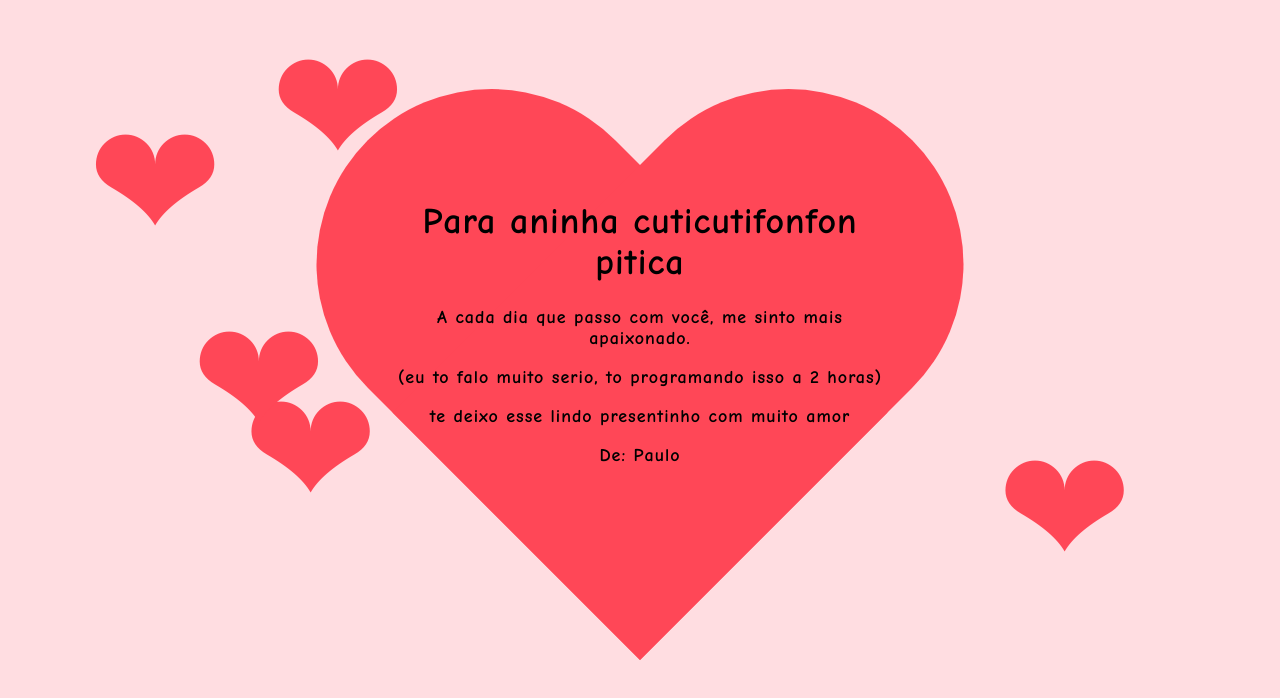
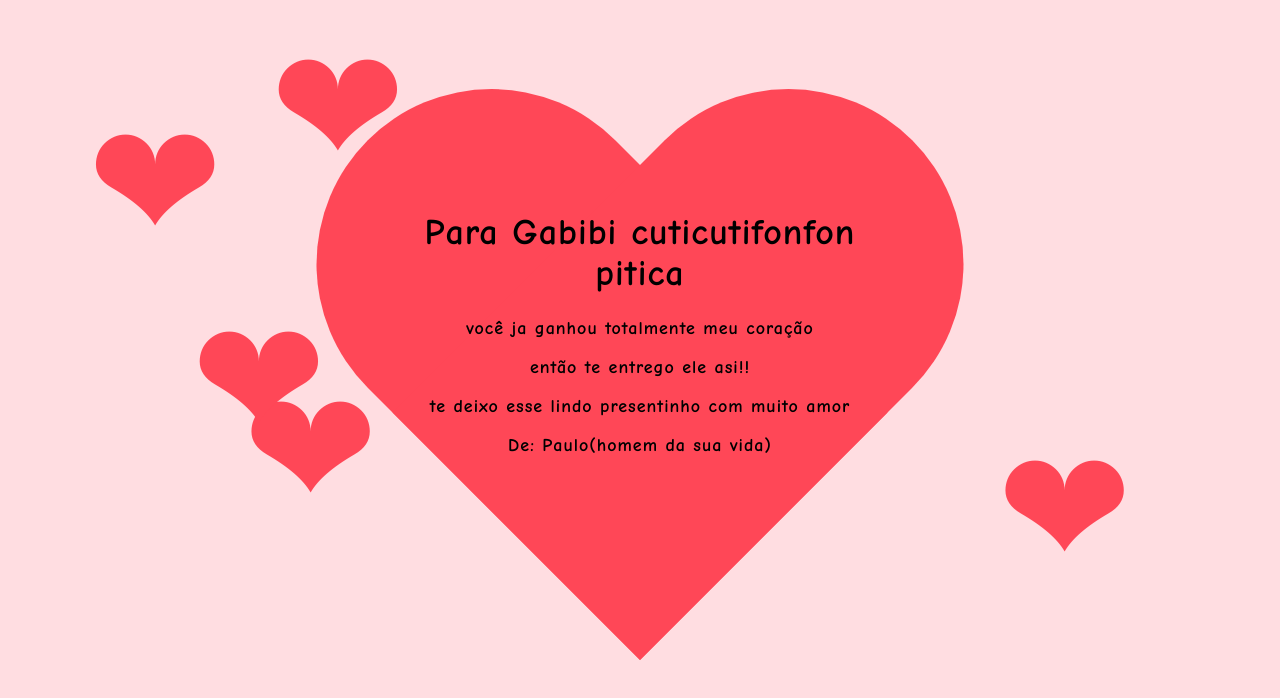
Before and after one commit to slow4/projetinho, a plain HTML site: page index.html in a window 1280 px wide. Drawn offline with Linux system fonts and the light colour scheme.

Commit message:
index.html

```diff
--- a/index.html
+++ b/index.html
@@ -10,11 +10,11 @@
 <body>
     <div class="background-heart">
         <div class="message-container">
-            <h1>Para aninha cuticutifonfon pitica</h1>
-            <p>A cada dia que passo com você, me sinto mais apaixonado.</p>
-            <p>(eu to falo muito serio, to programando isso a 2 horas)</p>
+            <h1>Para Gabibi cuticutifonfon pitica</h1>
+            <p>você ja ganhou totalmente meu coração</p>
+            <p>então te entrego ele asi!!</p>
             <p>te deixo esse lindo presentinho com muito amor</p>
-            <p>De: Paulo</p>
+            <p>De: Paulo(homem da sua vida)</p>
         </div>
     </div>
     <div class="hearts-container"></div>
```
